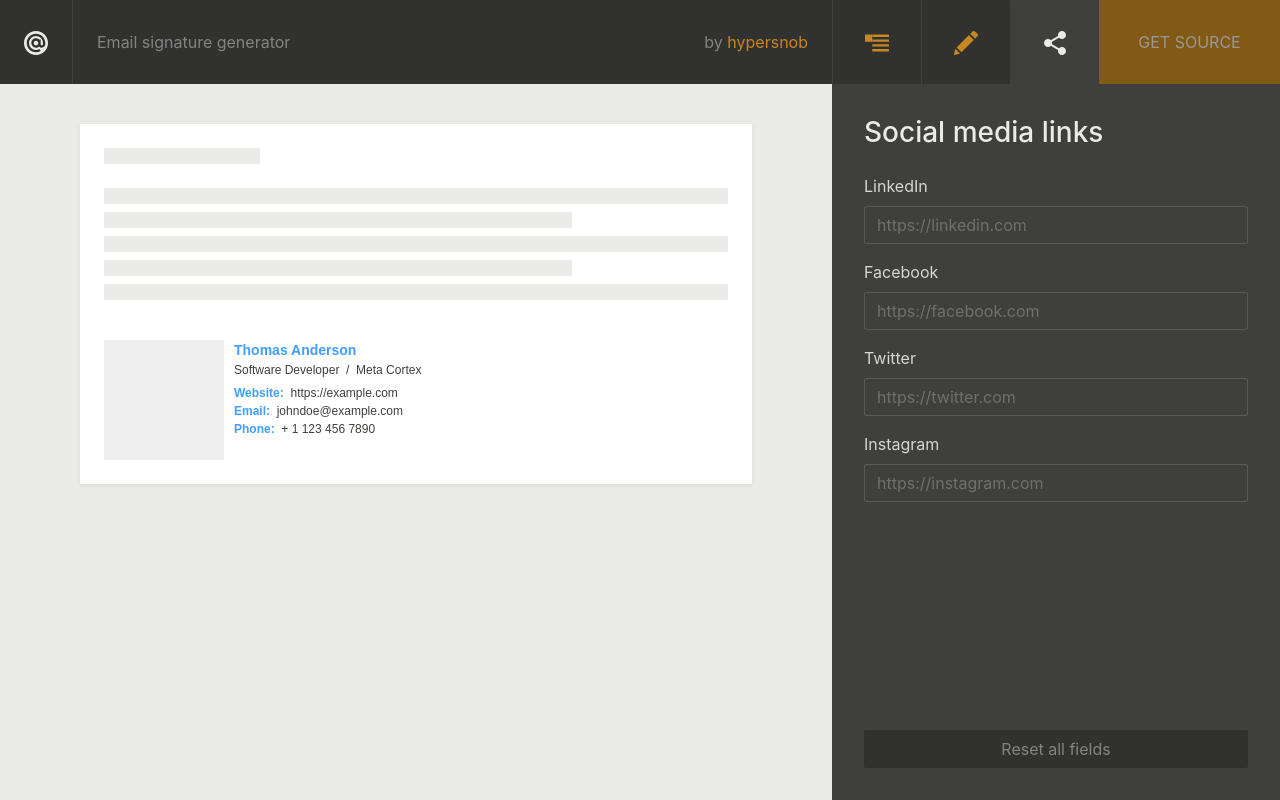
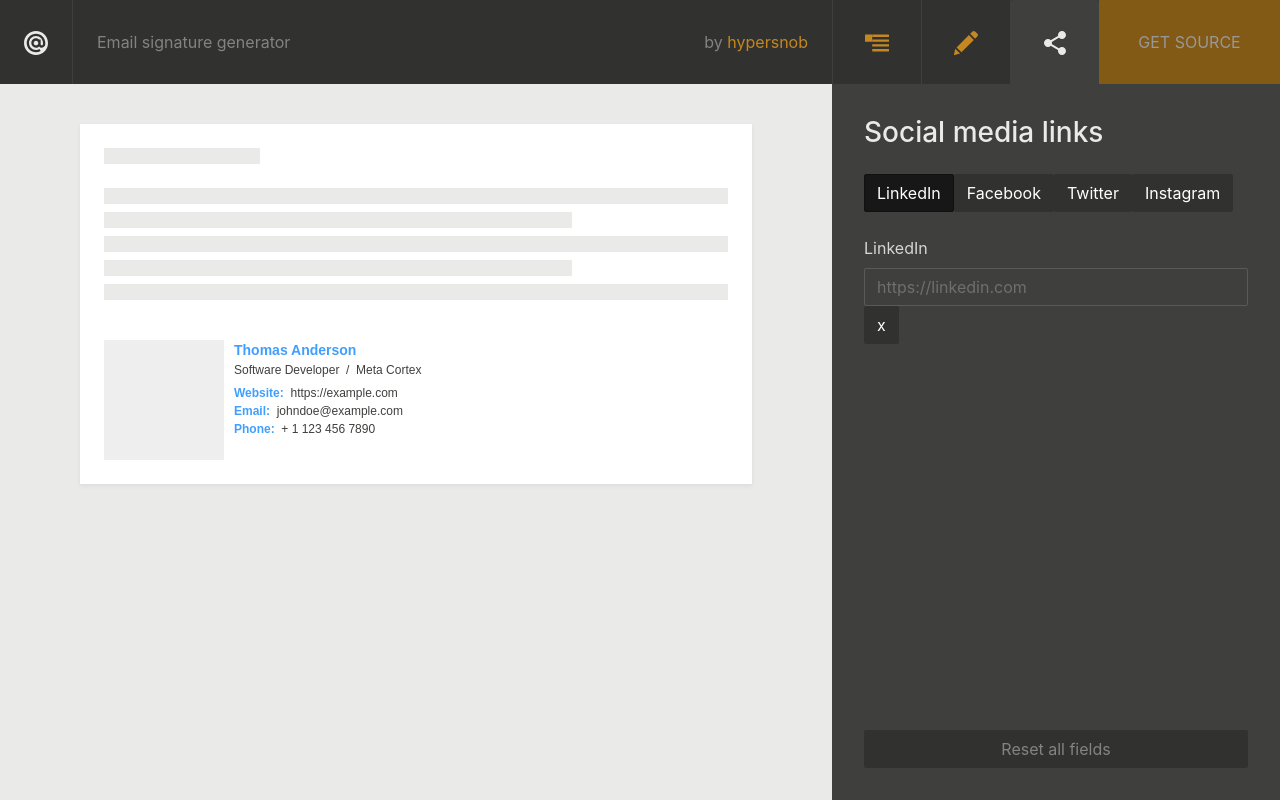
Before and after one commit to hypersnob/sigmy.email, a React (Create React App) app: page / in a window 1280 px wide. Both pictures are taken after a click on the item 1054 px from the left and 42 px from the top of the page. Built offline with nearby package versions, Linux system fonts and the light colour scheme.

Commit message:
Dynamic social fields

```diff
--- a/src/App.js
+++ b/src/App.js
@@ -30,15 +30,13 @@ const stateReducer = (state, action) => {
       window.localStorage.clear()
       return {...initialState}
     default:
-      console.log('default')
-      return {...state}
+      throw new Error();
   }
 }
 
 function App() {
   const [state, dispatch] = useReducer(stateReducer, getStateFromStorage(initialState, storageKey) || initialState );
   const {template, signature, social} = state;
-
 
   const prevHandler = useRef(null)
 
--- a/src/components/forms/social-form.js
+++ b/src/components/forms/social-form.js
@@ -1,45 +1,66 @@
-import React from 'react'
-import { Form, FormGroup, Label, Input } from 'reactstrap'
+import React, {useState} from 'react'
+import { Form, FormGroup, Label, Input, Button } from 'reactstrap'
 import {getValue} from '../../utils/helpers'
+import cn from 'classnames'
 
 export function SocialForm({social, dispatch}) {
   const fields = [
     {
       label: 'LinkedIn',
       name: 'linkedin',
-      placeholder: 'https://linkedin.com'
+      placeholder: 'https://linkedin.com',
+      active: true,
     },
     {
       label: 'Facebook',
       name: 'facebook',
-      placeholder: 'https://facebook.com'
+      placeholder: 'https://facebook.com',
+      active: false,
     },
     {
       label: 'Twitter',
       name: 'twitter',
-      placeholder: 'https://twitter.com'
+      placeholder: 'https://twitter.com',
+      active: false,
     },
     {
       label: 'Instagram',
       name: 'instagram',
-      placeholder: 'https://instagram.com'
+      placeholder: 'https://instagram.com',
+      active: false,
     }
   ]
+
+  const [channels, setChannels] = useState(fields);
+
+  function addChannel (event) {
+    channels.map((channel) => {
+      if(event.target.id === channel.name) channel.active = !channel.active;
+      return channel;
+    })
+    setChannels([...channels])
+  }
 
   return (
     <>
       <h3 className='mb-4'>Social media links</h3>
       <Form>
-        {fields.map(({name, label, placeholder}, index) => (
+        <div className='mb-4'>
+          {channels.map((channel, index) => (
+            <Button key={index} className={cn({active: channel.active})} id={channel.name} onClick={addChannel} >{channel.label}</Button>
+          ))}
+        </div>
+        {channels.filter(item => item.active).map((channel, index) => (
           <FormGroup key={index}>
-            <Label for={name}>{label}</Label>
+            <Label for={channel.name}>{channel.label}</Label>
             <Input
               type='text'
-              name={name}
+              name={channel.name}
               onChange={(event) => dispatch({type: 'social', target: event.target})}
-              value={getValue(social[name])}
-              placeholder={placeholder}
+              value={getValue(social[channel.name])}
+              placeholder={channel.placeholder}
             />
+            <Button id={channel.name} onClick={addChannel}>x</Button>
           </FormGroup>
         ))}
       </Form>
```
Also changed, not shown: src/icons/js/Arroba.js (deleted, +0 -12 lines).
